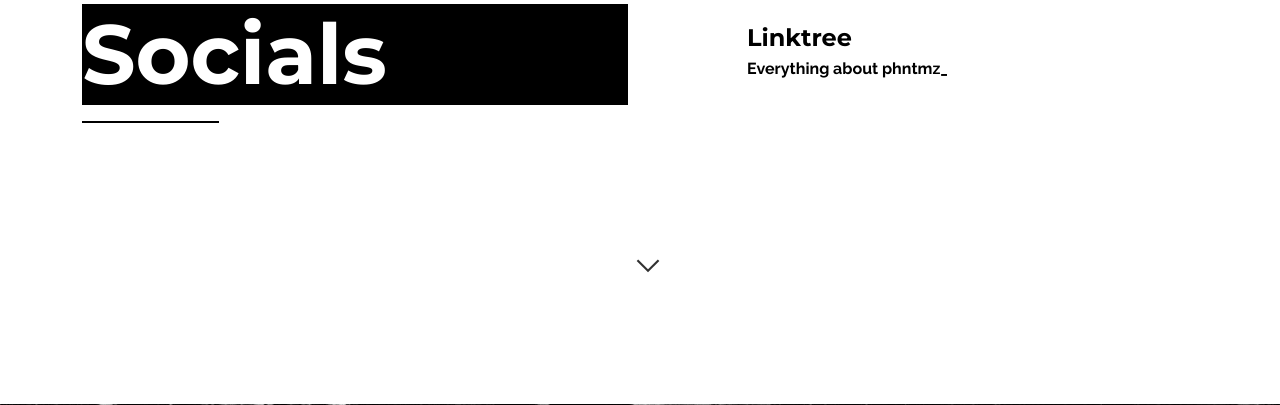
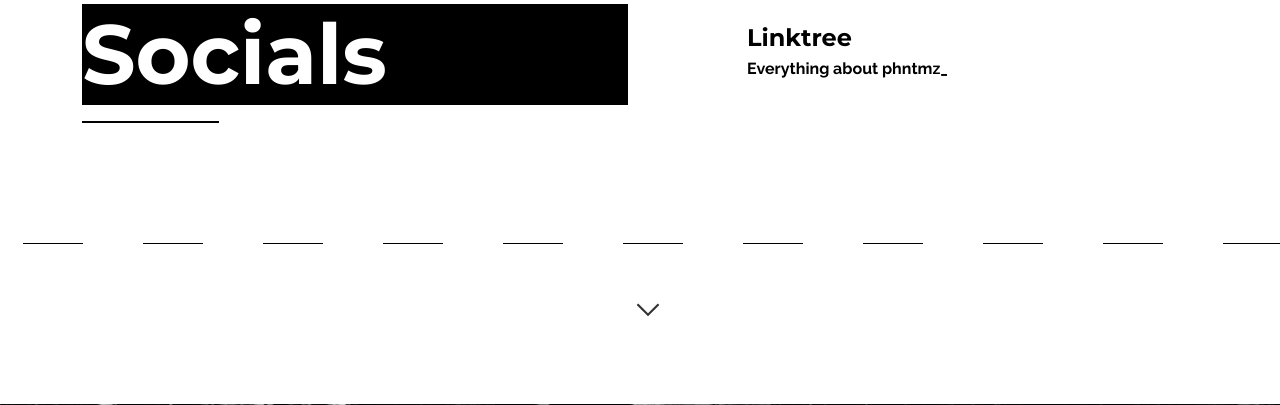
Before and after one commit to fntmz/phntmz_, a Django app: page / in a window 1280 px wide. Shown: the part 436-841 px from the top of the page. Run offline with Django 3.2, Linux system fonts and the light colour scheme; some libraries are stand-ins or nearby versions.

Commit message:
read changelog

```diff
--- a/hello/static/css/index.css
+++ b/hello/static/css/index.css
@@ -33,14 +33,12 @@
 }
 
 .scroll-down {
-	position: absolute;
+    position: absolute;;
 	left: 50%;
-	bottom: 100px;
+	bottom: 7vh;
 	display: block;
 	text-align: center;
 	font-size: 20px;
-	text-decoration: none;
-	text-shadow: 0;
     width: 16px;
     height: 16px;
     border-bottom: 2px solid var(--color);
@@ -54,7 +52,6 @@
 	animation: fade_move_down 4s ease-in-out infinite;
 }
 
-/*animated scroll arrow animation*/
 @-webkit-keyframes fade_move_down {
     0%   { -webkit-transform:translate(0,-10px) rotate(45deg); opacity: 0;  }
     50%  { opacity: 1;  }
@@ -70,3 +67,20 @@
     50%  { opacity: 1;  }
     100% { transform:translate(0,10px) rotate(45deg); opacity: 0; }
 }
+
+.border-box {
+    background-image: repeating-linear-gradient(60deg, transparent, transparent 30px, transparent 30px, transparent 60px, transparent 60px), repeating-linear-gradient(150deg, var(--color), var(--color) 30px, transparent 30px, transparent 60px, var(--color) 60px), repeating-linear-gradient(240deg, transparent, transparent 30px, transparent 30px, transparent 60px, transparent 60px), repeating-linear-gradient(330deg, transparent, transparent 30px, transparent 30px, transparent 60px, transparent 60px);
+    background-size: 1px calc(100% + 120px), calc(100% + 120px) 1px, 1px calc(100% + 120px) , calc(100% + 120px) 1px;
+    background-position: 0 0, 0 0, 100% 0, 0 100%;
+    background-repeat: no-repeat;
+    animation: borderAnimation 3s infinite linear;
+    position: absolute;
+    bottom: 15vh;
+    left: 0;
+    width: 100vw;
+    }
+
+    @keyframes borderAnimation {
+    from { background-position: 0 0, -120px 0, 100% -120px, 0 100%; }
+    to { background-position: 0 -120px, 0 0, 100% 0, -120px 100%; }
+    }
--- a/hello/templates/index.html
+++ b/hello/templates/index.html
@@ -23,6 +23,7 @@
       </div>
     </div>
   </div>
+  <span class="border-box d-flex justify-content-center" style="margin-top: 5vh; height: 1px;"></span>
   <span class="scroll-down"></span>
 </div>
 
```
